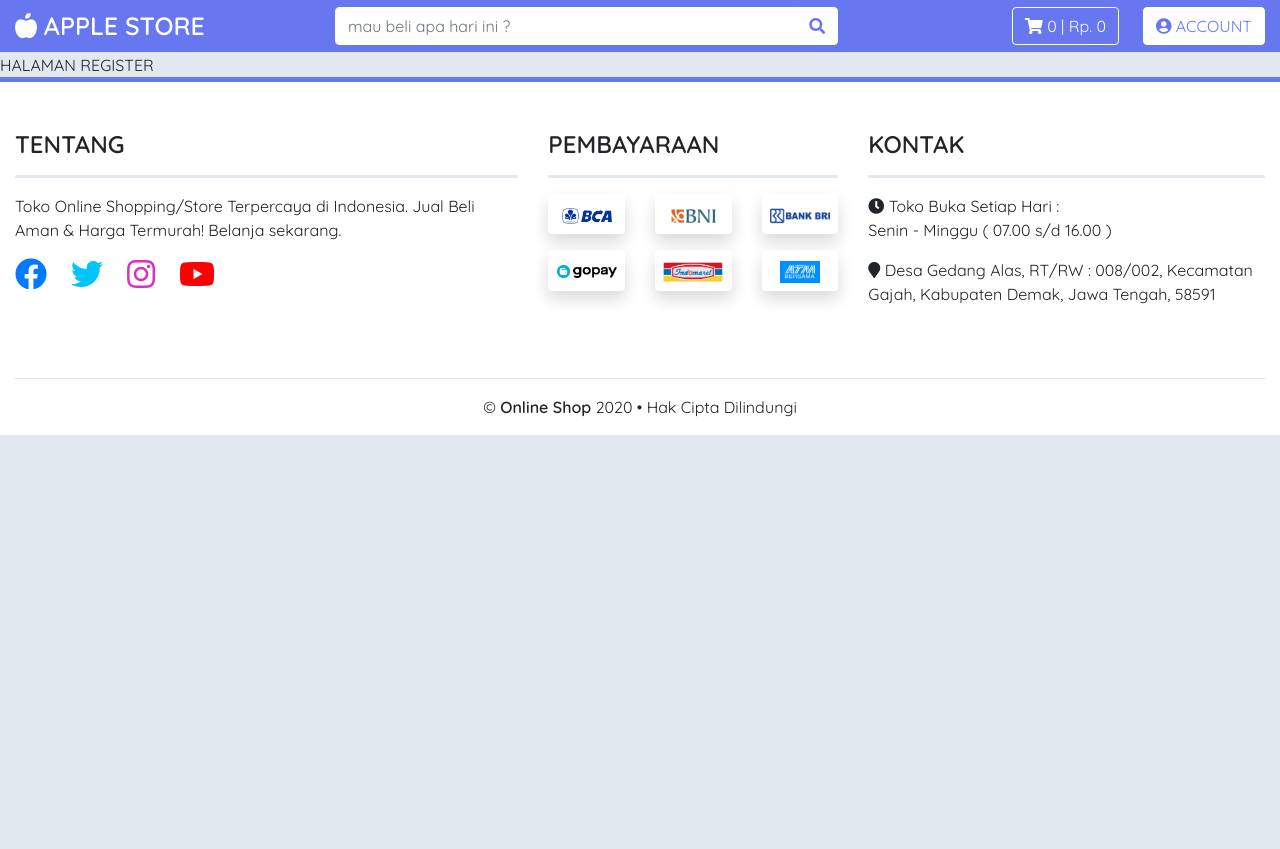
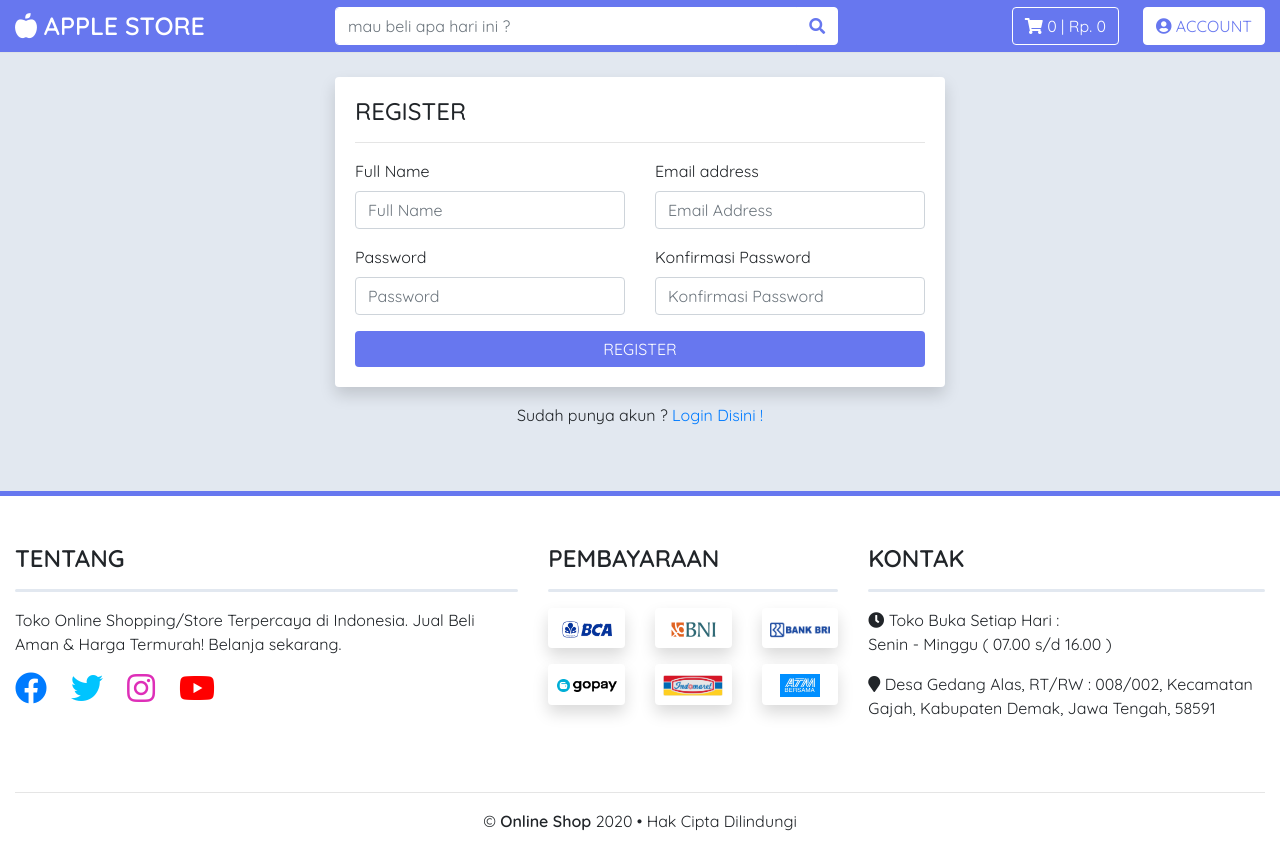
Before and after one commit to dodikds/frontend-shop, a Vue app: page /register in a window 1280 px wide. Before the commit the page ends 800 px from the top, so only its background shows below. Built offline with nearby package versions, Linux system fonts and the light colour scheme.

Commit message:
create process Register Customer

```diff
--- a/src/store/module/auth.js
+++ b/src/store/module/auth.js
@@ -1,3 +1,6 @@
+//import global API
+import Api from '../../api/Api'
+
 const auth = {
 
     //set namespace true
@@ -6,15 +9,76 @@ const auth = {
     //state
     state: {
 
+        //state untuk token, pakai localStorage, untuk menyimpan informasi tentang token JWT
+        token: localStorage.getItem('token') || '',
+
+        //state user, pakai localStorage, untuk menyimpan data user yang sedang login
+        user: JSON.parse(localStorage.getItem('user')) || {},
+
     },
 
     //mutations
     mutations: {
 
+        //update state token dan state user dari hasil response
+        AUTH_SUCCESS(state, token, user) {
+            state.token = token // <-- assign state token dengan response token
+            state.user  = user // <-- assign state user dengan response data user
+        }
+
     },
 
     //actions
     actions: {
+
+        //action register
+        register({ commit }, user) {
+
+            //define callback promise
+            return new Promise((resolve, reject) => {
+
+                //send data ke server
+                Api.post('/register', {
+
+                    //data yang dikirim ke server untuk proses register
+                    name: user.name,
+                    email: user.email,
+                    password: user.password,
+                    password_confirmation: user.password_confirmation
+
+                })
+
+                .then(response => {
+
+                    //define variable dengan isi hasil response dari server
+                    const token = response.data.token
+                    const user = response.data.user
+
+                    //set localStorage untuk menyimpan token dan data user
+                    localStorage.setItem('token', token)
+                    localStorage.setItem('user', JSON.stringify(user))
+
+                    //set default header axios dengan token
+                    Api.defaults.headers.common['Authorization'] = "Bearer " + token
+
+                    //commit auth success ke mutation
+                    commit('AUTH_SUCCESS', token, user)
+
+                    //resolve ke component dengan hasil response
+                    resolve(response)
+
+                }).catch(error => {
+
+                    //jika gagal, remove localStorage dengan key token
+                    localStorage.removeItem('token')
+
+                    //reject ke component dengan hasil response
+                    reject(error.response.data)
+
+                })
+
+            })
+        }
 
     },
 
--- a/src/views/auth/Register.vue
+++ b/src/views/auth/Register.vue
@@ -1,11 +1,125 @@
 <template>
-    <div class="register">
-        HALAMAN REGISTER
+    <div class="container-fluid mb-5 mt-4">
+        <div class="row justify-content-center">
+            <div class="col-md-6">
+                <div class="card border-0 shadow rounded">
+                    <div class="card-body">
+                        <h4>REGISTER</h4>
+                        <hr>
+                        <form @submit.prevent="register">
+                            <div class="row">
+                                <div class="col-md-6">
+                                    <div class="form-group">
+                                        <label>Full Name</label>
+                                        <input type="text" v-model="user.name" class="form-control" placeholder="Full Name">
+                                    </div>
+                                    <div v-if="validation.name" class="mt-2 alert alert-danger">
+                                        {{ validation.name[0] }}
+                                    </div>
+                                </div>
+                                <div class="col-md-6">
+                                    <div class="form-group">
+                                        <label>Email address</label>
+                                        <input type="email" v-model="user.email" class="form-control" placeholder="Email Address">
+                                    </div>
+                                    <div v-if="validation.email" class="mt-2 alert alert-danger">
+                                        {{ validation.email[0] }}
+                                    </div>
+                                </div>
+                            </div>
+
+                            <div class="row">
+                                <div class="col-md-6">
+                                    <div class="form-group">
+                                        <label>Password</label>
+                                        <input type="password" v-model="user.password" class="form-control" placeholder="Password">
+                                    </div>
+                                    <div v-if="validation.password" class="mt-2 alert alert-danger">
+                                        {{ validation.password[0] }}
+                                    </div>
+                                </div>
+                                <div class="col-md-6">
+                                    <div class="form-group">
+                                        <label>Konfirmasi Password</label>
+                                        <input type="password" v-model="user.password_confirmation" class="form-control" placeholder="Konfirmasi Password">
+                                    </div>
+                                </div>
+                            </div>
+                            <button type="submit" class="btn btn-primary btn-block">REGISTER</button>
+                        </form>
+                    </div>
+                </div>
+                <div class="register mt-3 text-center">
+                    <p>
+                        Sudah punya akun ? <router-link :to="{name: 'login'}">Login Disini !</router-link>
+                    </p>
+                </div>
+            </div>
+        </div>
     </div>
 </template>
 
 <script>
-export default {
-    name: 'RegisterComponent'
-}
+    import { ref, reactive } from 'vue';
+    import { useStore } from 'vuex';
+    import { useRouter } from 'vue-router';
+
+    export default {
+
+        name: 'RegisterComponent',
+
+        setup() {
+
+            //user state
+            const user = reactive({
+                name: '',
+                email: '',
+                password: '',
+                password_confirmation: ''
+            })
+
+            //validation state
+            const validation = ref([])
+
+            //store vuex
+            const store = useStore()
+
+            //route
+            const router = useRouter()
+
+            //function register, fungsi ini dijalankan ketika form di submit
+            function register() {
+
+                //define variable
+                let name     = user.name
+                let email    = user.email
+                let password = user.password
+                let password_confirmation = user.password_confirmation
+
+                //panggil action "register" di dalam module "auth" vuex
+                store.dispatch('auth/register', {
+                    name,
+                    email,
+                    password,
+                    password_confirmation
+                })
+                .then(() => {
+                    //redirect ke dashboard
+                    router.push({name: 'dashboard'})
+                }).catch(error => {
+                    //show validation message
+                    validation.value = error
+                })
+            }
+
+            //return a state and function
+            return {
+                user,
+                validation,
+                register
+            }
+
+        }
+
+    }
 </script>
```
